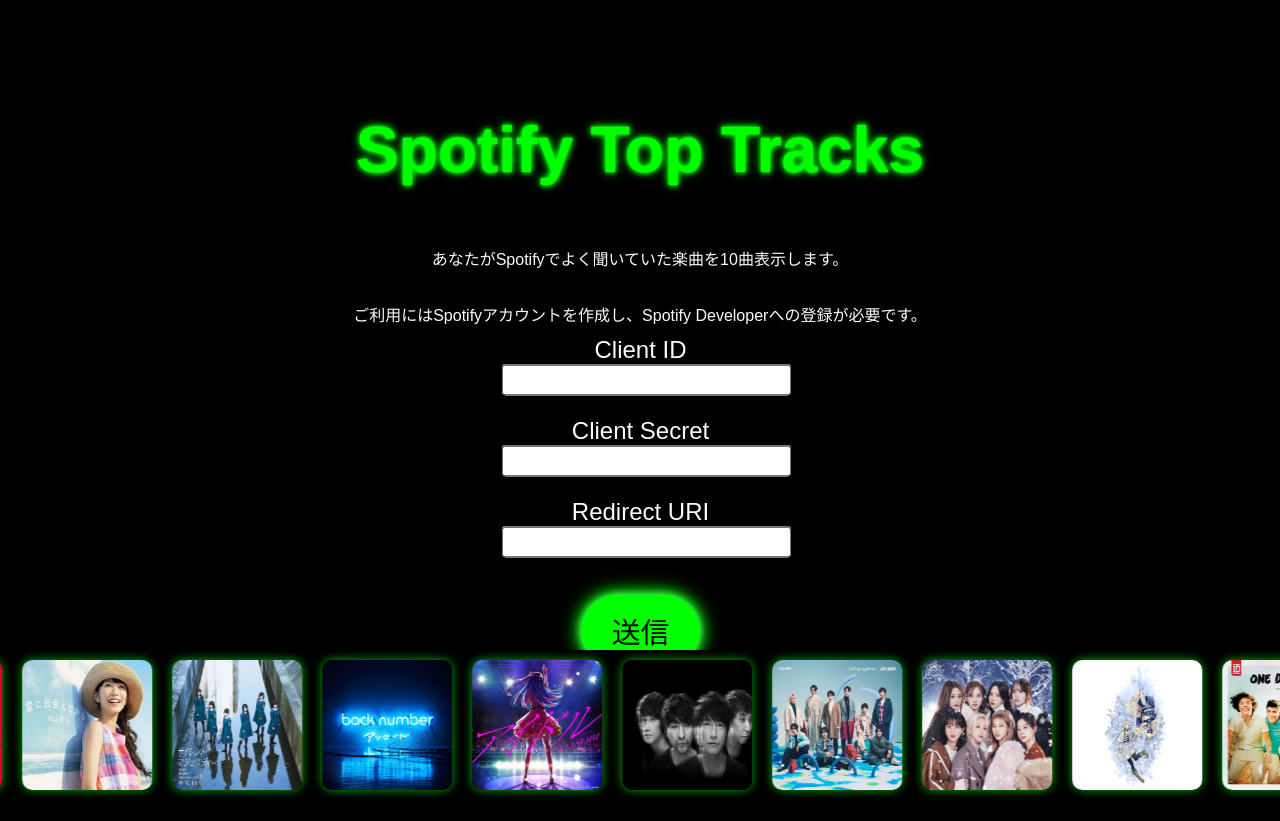
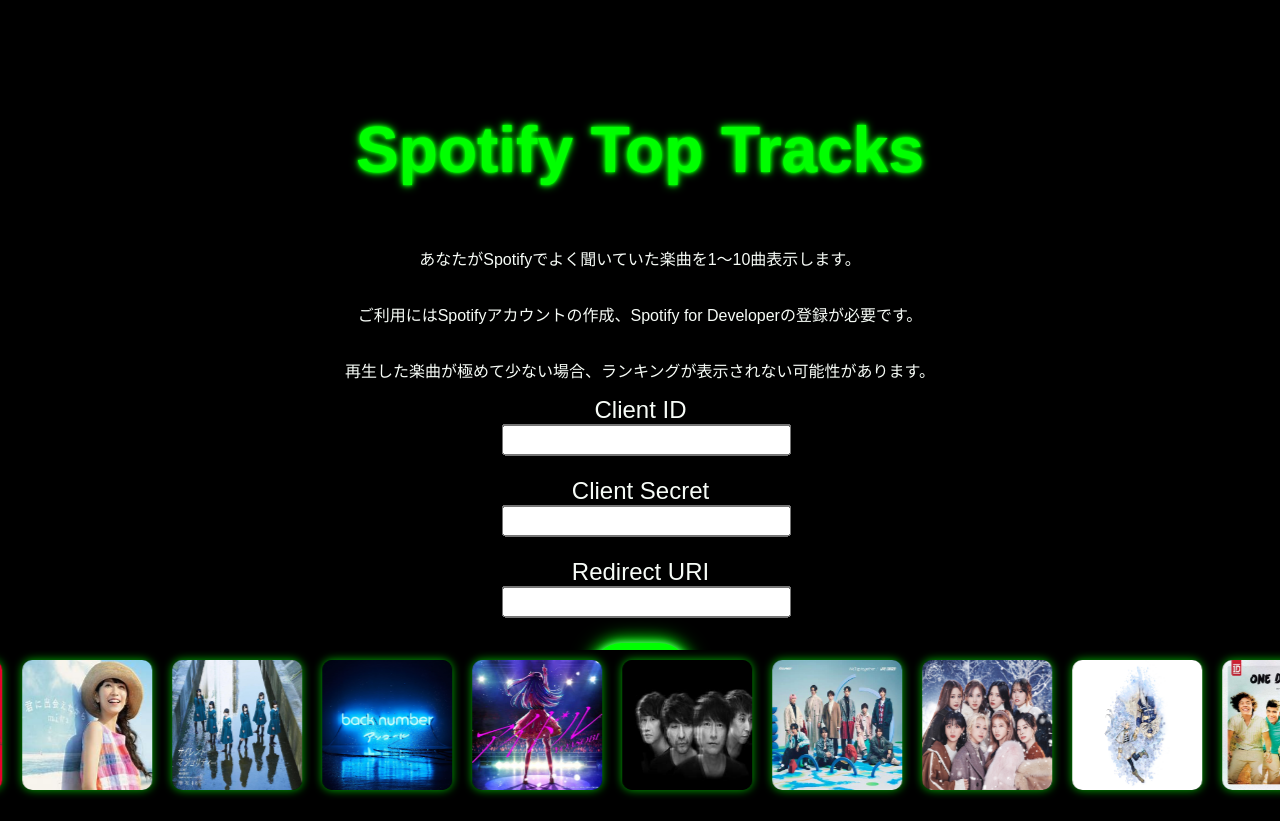
Before and after one commit to fewlio-LLUNA/SpotifyFavorite, a Flask app: page / in a window 1280 px wide. Before the commit the page ends 797 px from the top, so only its background shows below. Run offline with Flask 3, Linux system fonts and the light colour scheme.

Commit message:
サイズ調整

```diff
--- a/src/static/styles.css
+++ b/src/static/styles.css
@@ -39,13 +39,13 @@ button {
     font-size: 1.2em; /* 少し大きめのテキスト */
     box-shadow: 0 0 5px #69ff82, 0 0 10px #00ff00, 0 0 15px #00ff00;
     transition: background-color 0.3s, transform 0.3s;
-    margin-top: 20px; /* ボタンを少し下げる */
+    margin-top: 40px; /* ボタンを少し下げる */
 }
 
 a {
     display: block; /* インライン要素の <a> をブロック要素にする */
     text-align: center; /* ボタンを中央揃え */
-    margin-top: 50px; /* 🔽 ボタン全体を下に下げる */
+    margin-top: 70px; /* 🔽 ボタン全体を下に下げる */
 }
 
 
@@ -103,7 +103,9 @@ button:disabled {
     width: 100%;
 }
 button {
-    margin-top: 10px;
+    margin-top: 2px;
+    padding: 8px 16px; /* ボタンの内側の余白を小さく */
+    font-size: 1em; /* 文字サイズを小さく */
 }
 
 .links-container {
@@ -118,7 +120,7 @@ button {
 
 .links-container a {
     display: block;
-    margin: 5px 0; /* 🔽 間隔を狭くする */
+    margin: 10px 0; /* 🔽 間隔を狭くする */
 }
 
 
--- a/src/templates/index.html
+++ b/src/templates/index.html
@@ -11,8 +11,9 @@
 <body>
     <div class="container">
         <h1>Spotify Top Tracks</h1>
-        <p>あなたがSpotifyでよく聞いていた楽曲を10曲表示します。</p>
-        <p>ご利用にはSpotifyアカウントを作成し、Spotify Developerへの登録が必要です。</p>
+        <p>あなたがSpotifyでよく聞いていた楽曲を1～10曲表示します。</p>
+        <p>ご利用にはSpotifyアカウントの作成、Spotify for Developerの登録が必要です。</p>
+        <p>再生した楽曲が極めて少ない場合、ランキングが表示されない可能性があります。</p>
 
          <form action="/submit" method="POST" class="form-container">
             <div class="form-group">
```
